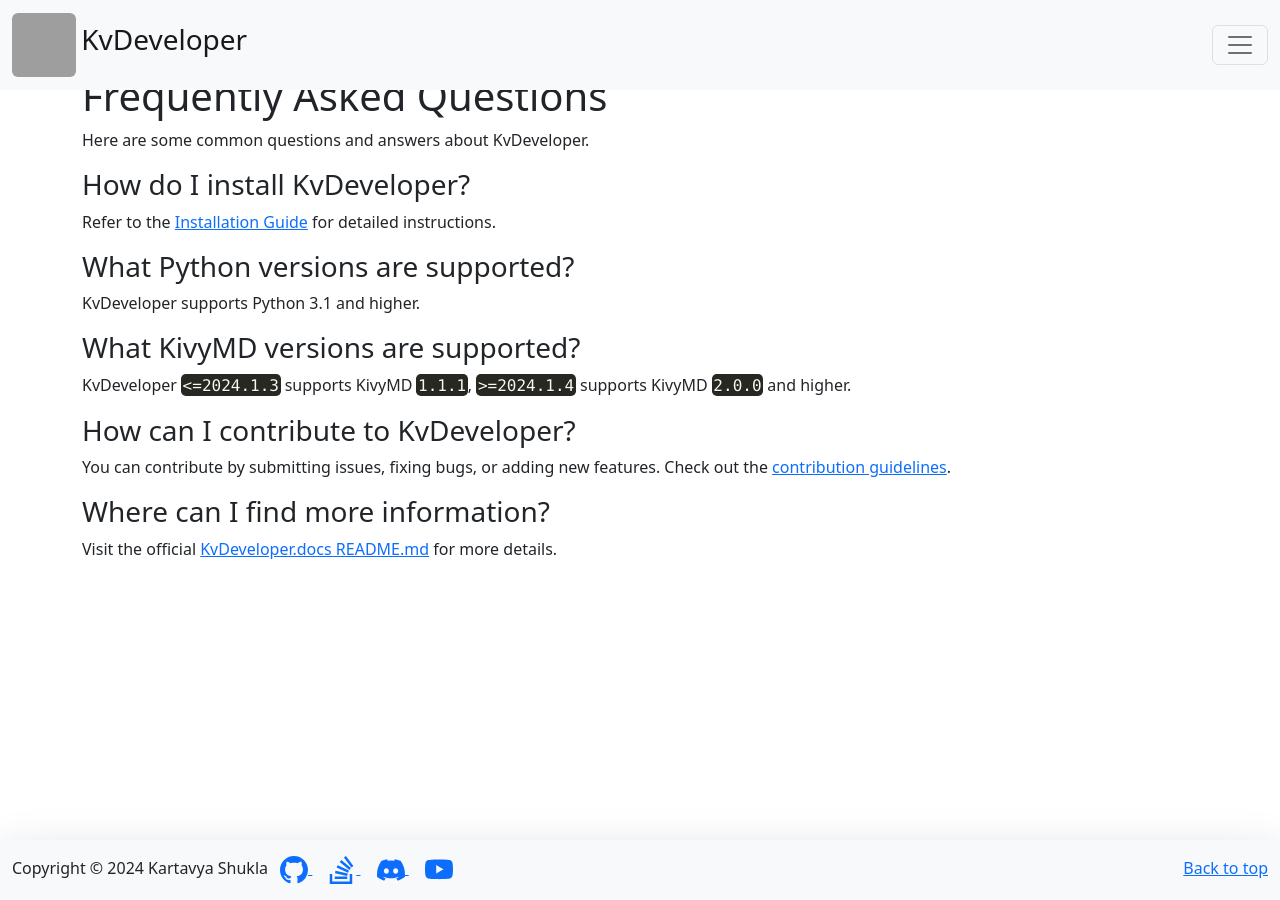
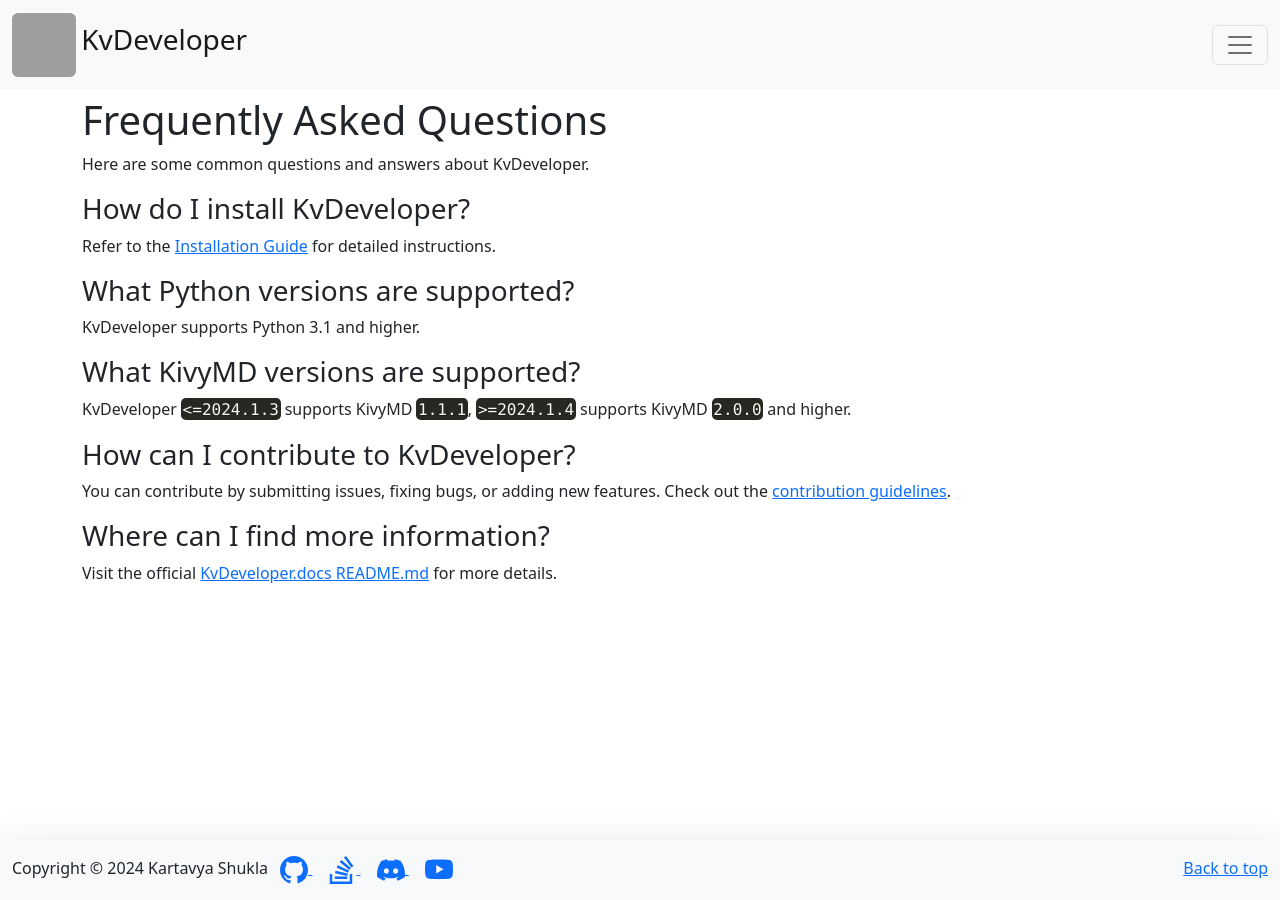
Before and after one commit to Novfensec/KvDeveloper.docs, a Jekyll site: the page built from docs/faqs.md, in a window 1280 px wide. Built offline with Jekyll 4.4.1, drawn with Linux system fonts in a browser that asks for light colours; comment, search, counter and statistics services are not loaded; grey boxes are pictures that could not be loaded.

Commit message:
Update default.html

```diff
--- a/docs/_layouts/default.html
+++ b/docs/_layouts/default.html
@@ -71,7 +71,7 @@
         </nav>
     </header>
     <br>
-    <div class="main container-fluid pt-4 pb-4 m-auto">
+    <div class="main container-fluid pt-4 pb-4 mt-4">
         <div class="container mt-4">
             {{ content }}
         </div>
```
